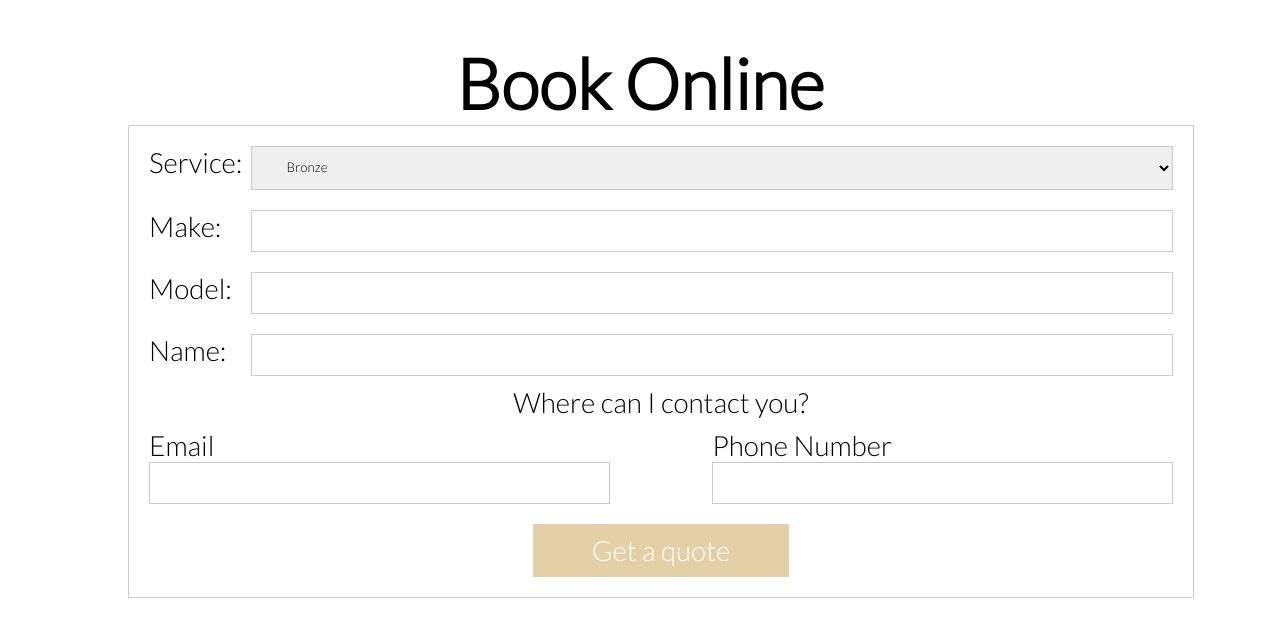
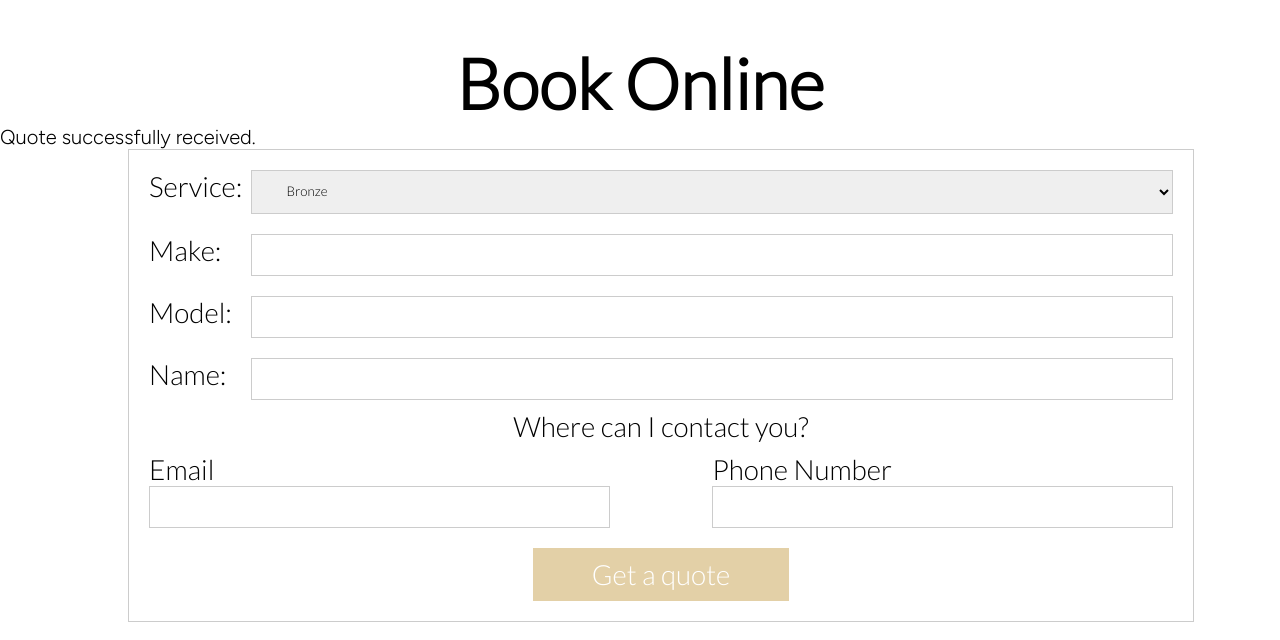
Before and after one commit to strawberrycatmilk/Supreme-Valeting-Kent, a website: page public/bookonline.html in a window 1280 px wide. Shown: the part 160-800 px from the top of the page. Drawn offline with Linux system fonts and the light colour scheme.

Commit message:
Update bookonline.html

```diff
--- a/public/bookonline.html
+++ b/public/bookonline.html
@@ -72,6 +72,10 @@
 
     <h1 class = "welcome-message-text" style = "margin-bottom: 0; text-align: center;"> Book Online </h1>
 
+    <div class = "result" id = "result">
+        <p>Quote successfully received.</p>
+    </div>
+
     <div class = "booking-form">
         <form name = "quoteForm" id = "quoteForm">
             <div style = "display: grid; grid-template-columns: 10% 90%; text-align: left; row-gap: 20px;">
```
